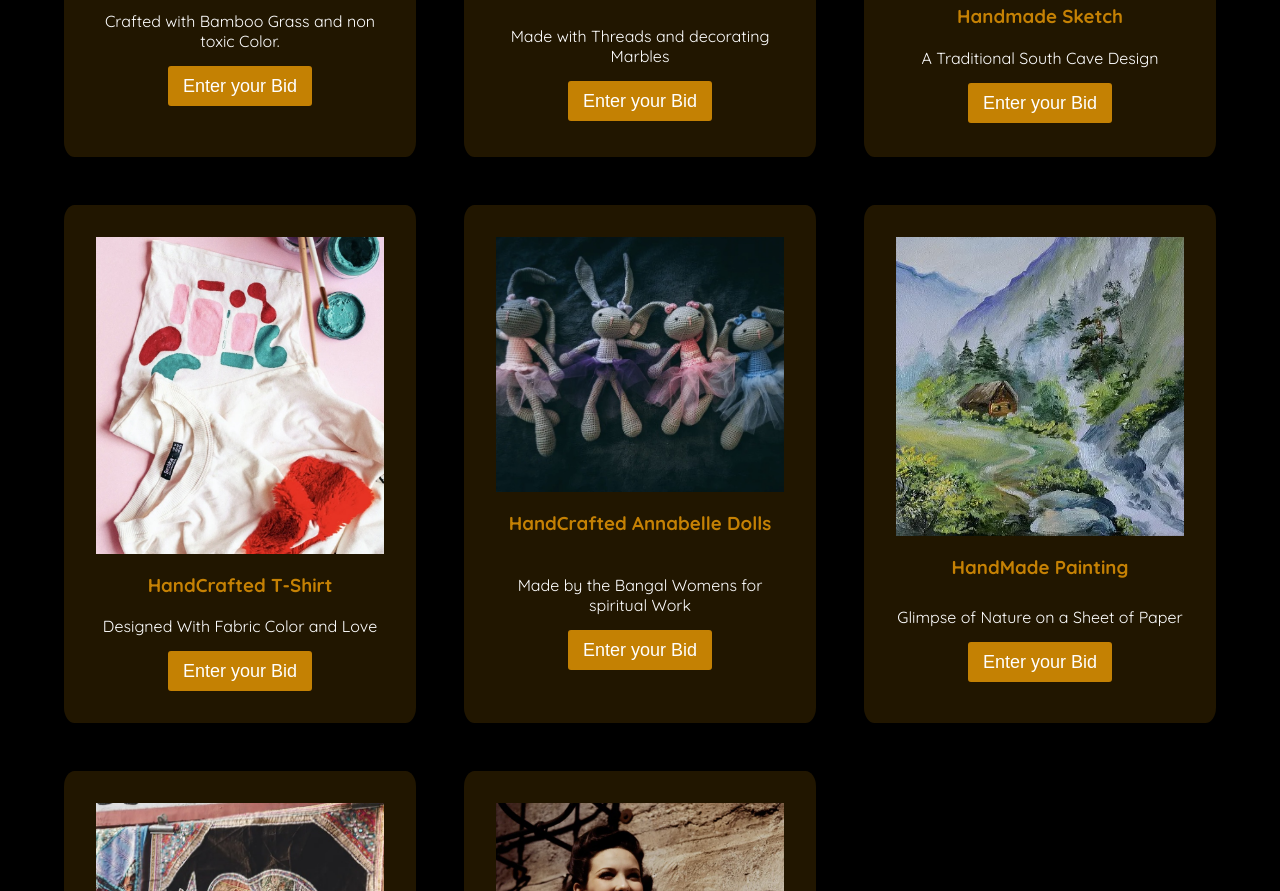
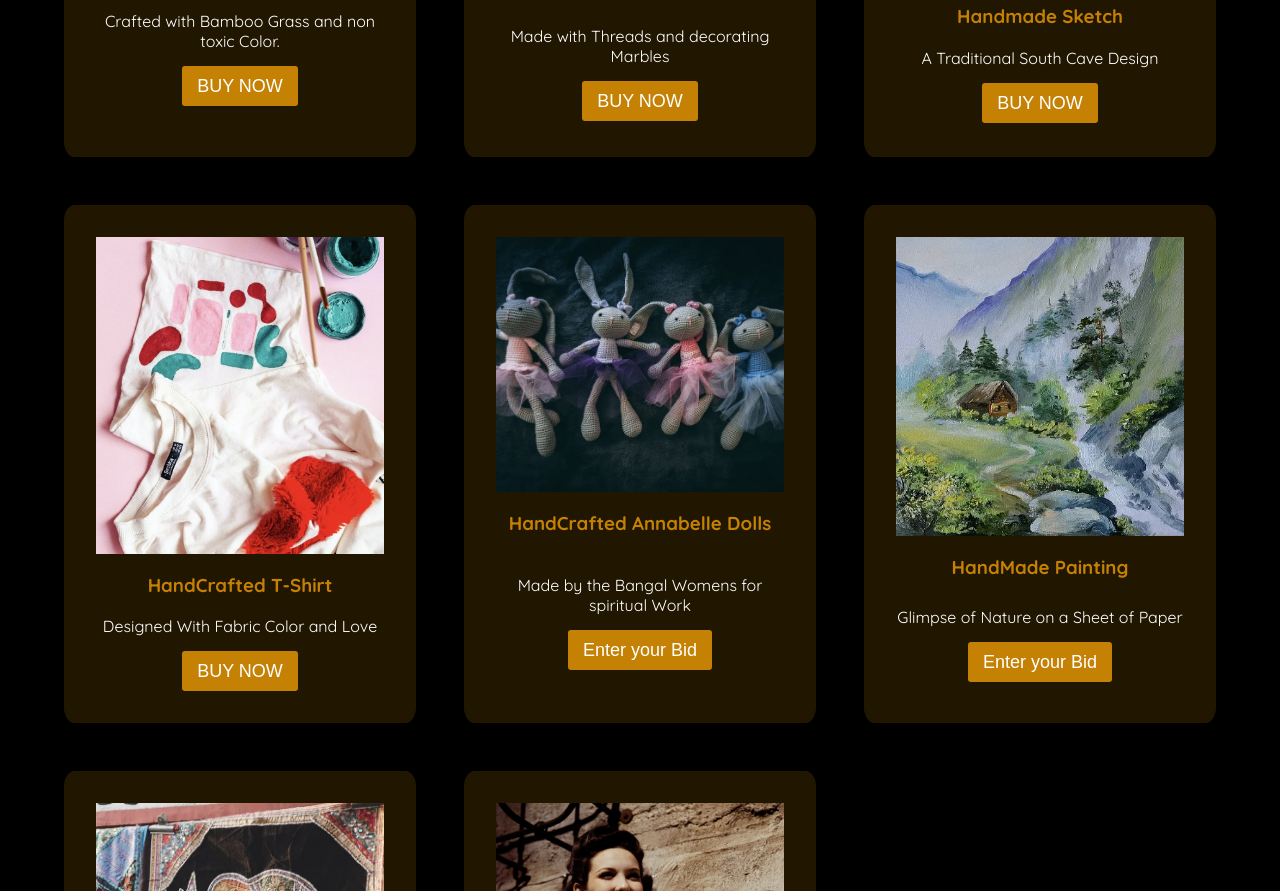
Before and after one commit to rajnishkumar13500/D2C, a plain HTML site: page index.html in a window 1280 px wide. Shown: the part 1954-2845 px from the top of the page. Drawn offline with nearby package versions, Linux system fonts and the light colour scheme; a script that the page names is missing.

Commit message:
Add files via upload

```diff
--- a/index.html
+++ b/index.html
@@ -93,7 +93,7 @@ Come and experience the magic of CraftConnect, where creativity finds its market
           <img class = "shopImage" src="./images/1.jpeg" alt="">
           <h3 class = "cardTopic" >Craft Handlooms Bags</h3>
           <figcaption class ="figurecaption">Crafted with Bamboo Grass and non toxic Color.<br>
-          <button >Enter your Bid </button>
+          <button >BUY NOW </button>
           </figcaption>
 
 
@@ -104,7 +104,7 @@ Come and experience the magic of CraftConnect, where creativity finds its market
           <img class = "shopImage" src="./images/2.jpeg" alt="">
           <h3 class = "cardTopic" >Home Decoration</h3>
           <figcaption class ="figurecaption">Made with Threads and decorating Marbles<br>
-          <button >Enter your Bid </button>
+          <button >BUY NOW </button>
           </figcaption>
 
           </figure>
@@ -112,7 +112,7 @@ Come and experience the magic of CraftConnect, where creativity finds its market
           <img class = "shopImage" src="./images/3.jpeg" alt="">
           <h3 class = "cardTopic" >Handmade Sketch</h3>
           <figcaption class ="figurecaption">A Traditional South Cave Design <br>
-          <button >Enter your Bid </button>
+          <button >BUY NOW </button>
           </figcaption>
 
 
@@ -122,7 +122,7 @@ Come and experience the magic of CraftConnect, where creativity finds its market
           <img class = "shopImage" src="./images/4.jpeg" alt="">
           <h3 class = "cardTopic" >HandCrafted T-Shirt</h3>
           <figcaption class ="figurecaption">Designed With Fabric Color and Love <br>
-          <button >Enter your Bid </button>
+          <button >BUY NOW</button>
           </figcaption>
 
 
```
